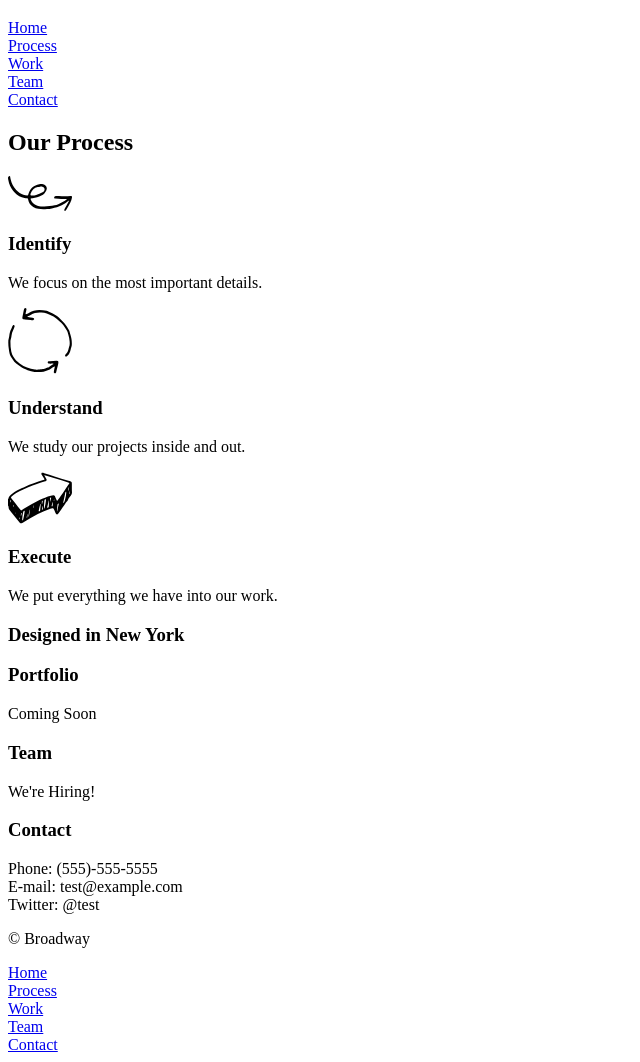
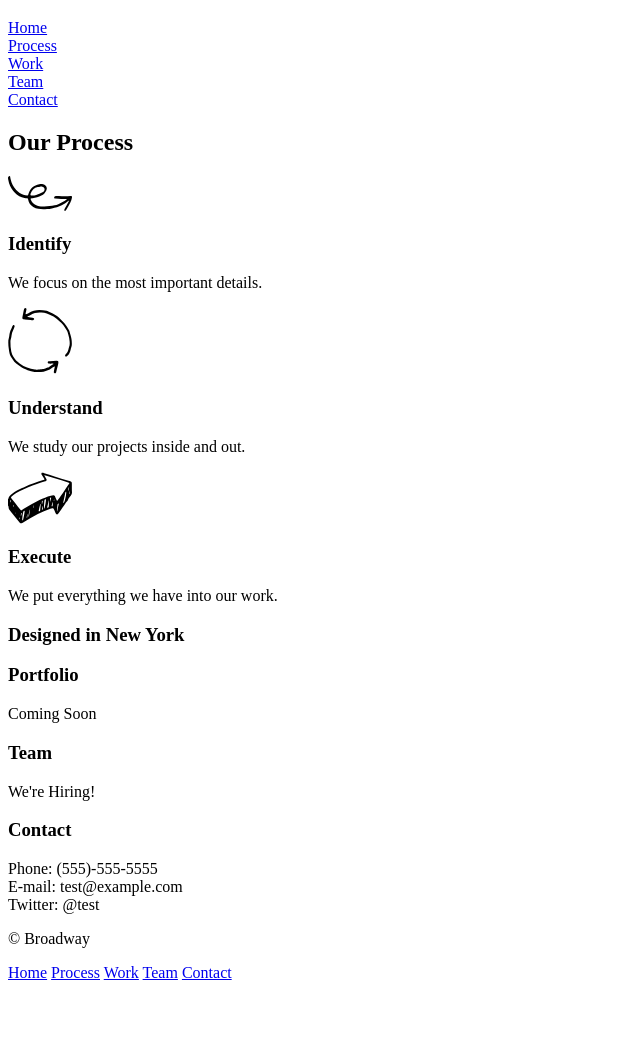
Before and after one commit to kdeidrick/broadway, a plain HTML site: page index.html in a window 1280 px wide. Shown: the part 61-1123 px from the top of the page, without its empty margins (0-640 px from the left). After the commit the page ends 1051 px from the top, so only its background shows below. Drawn offline with Linux system fonts and the light colour scheme.

Commit message:
Remove br from bottom nav

```diff
--- a/index.html
+++ b/index.html
@@ -46,11 +46,11 @@
     <div class="footer-nav">
       <p>&copy; Broadway</p>
       <nav>
-        <a href="#home">Home<br/></a>
-        <a href="#process">Process<br/></a>
-        <a href="#work">Work<br/></a>
-        <a href="#team">Team<br/></a>
-        <a href="#contact">Contact<br/></a>
+        <a href="#home">Home</a>
+        <a href="#process">Process</a>
+        <a href="#work">Work</a>
+        <a href="#team">Team</a>
+        <a href="#contact">Contact</a>
       </nav>
     </div>
 
```
